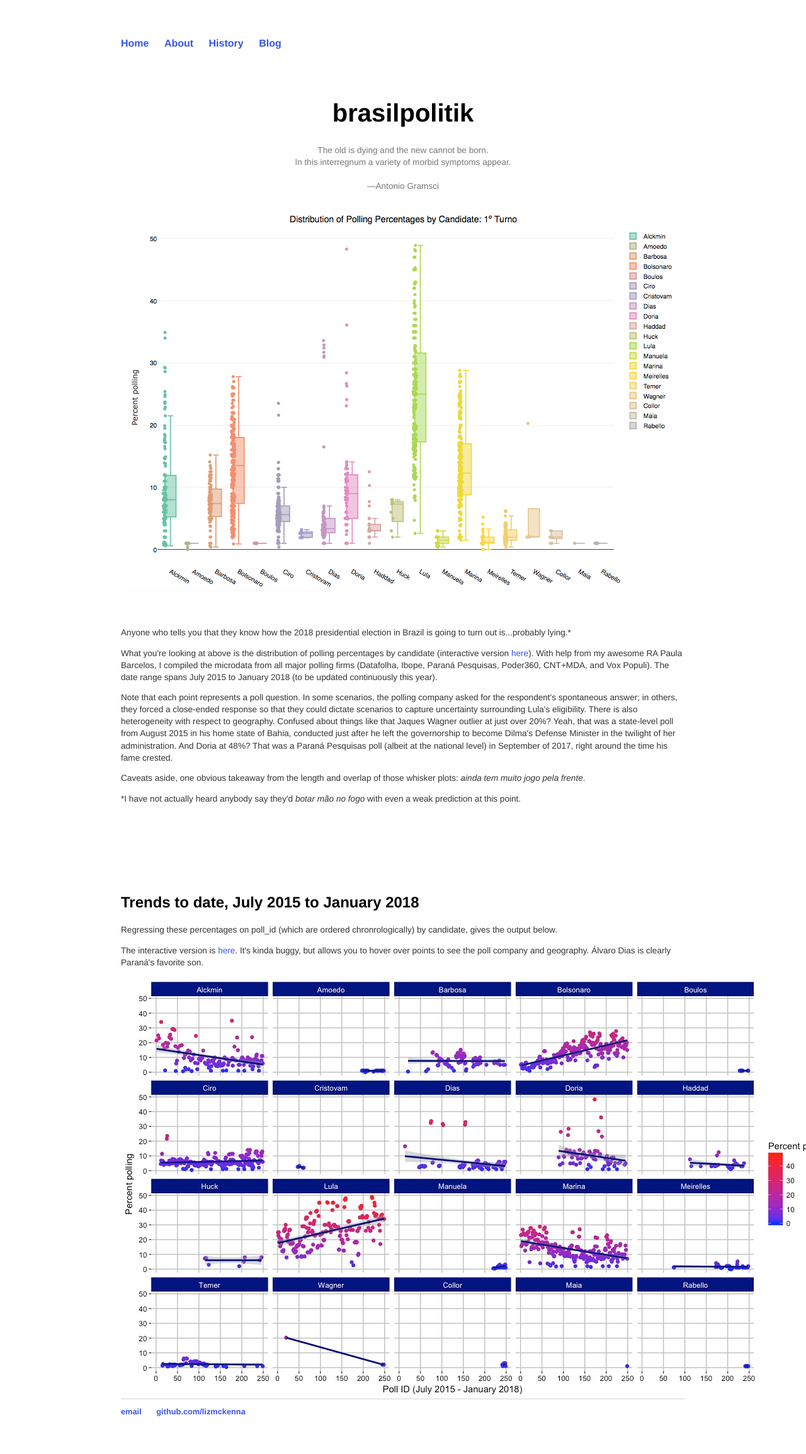
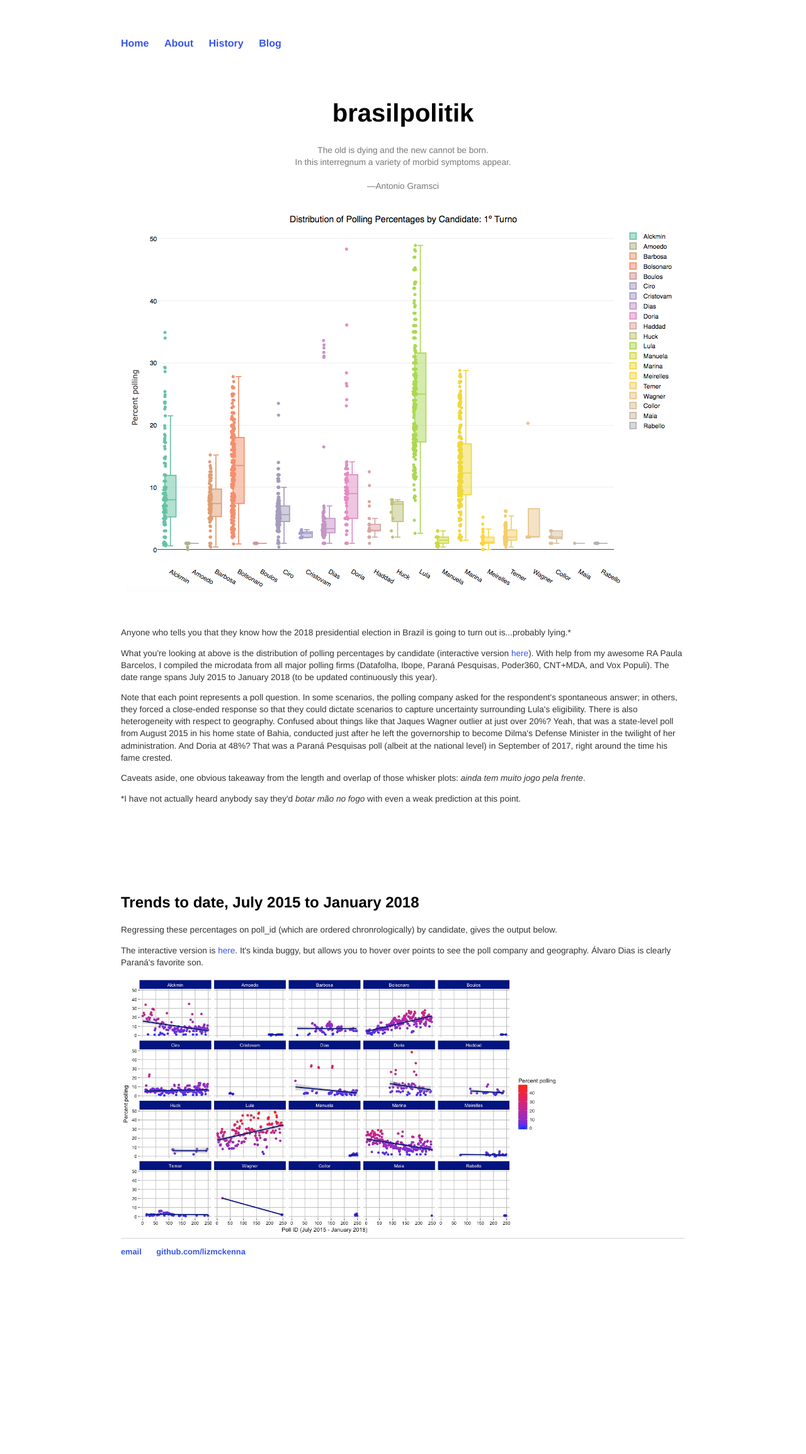
Before and after one commit to lizmckenna/elizabethmckenna.org, a Jekyll site: the page built from index.html, in a window 1280 px wide. Shown: the whole page at 63% size. Built offline with Jekyll 4.4.1, drawn with Linux system fonts in a browser that asks for light colours; after the commit the page ends 2055 px from its top, so only the background shows below that.

Commit message:
Update index.html

```diff
--- a/index.html
+++ b/index.html
@@ -37,5 +37,5 @@ There is also heterogeneity with respect to geography. Confused about things lik
 <h2> Trends to date, July 2015 to January 2018 </h2>
 <p> Regressing these percentages on poll_id (which are ordered chronrologically) by candidate, gives the output below.</p>
 <p> The interactive version is <a href="http://rpubs.com/lizmckenna/359463">here</a>. It's kinda buggy, but allows you to hover over points to see the poll company and geography. Álvaro Dias is clearly Paraná's favorite son.</p>
-<img src="images/180210_facetwap.png" align="middle" alt="hi" class="inline"/>
+<img src="images/180210_facetwap.png" width="700px" height="auto" alt="hi" class="inline"/>
 </div><!-- /.blurb -->
```
